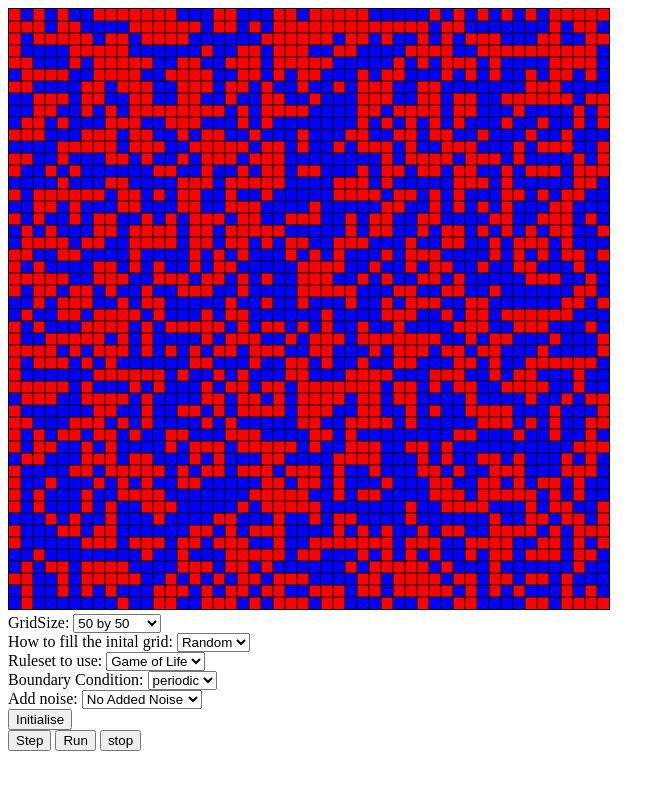
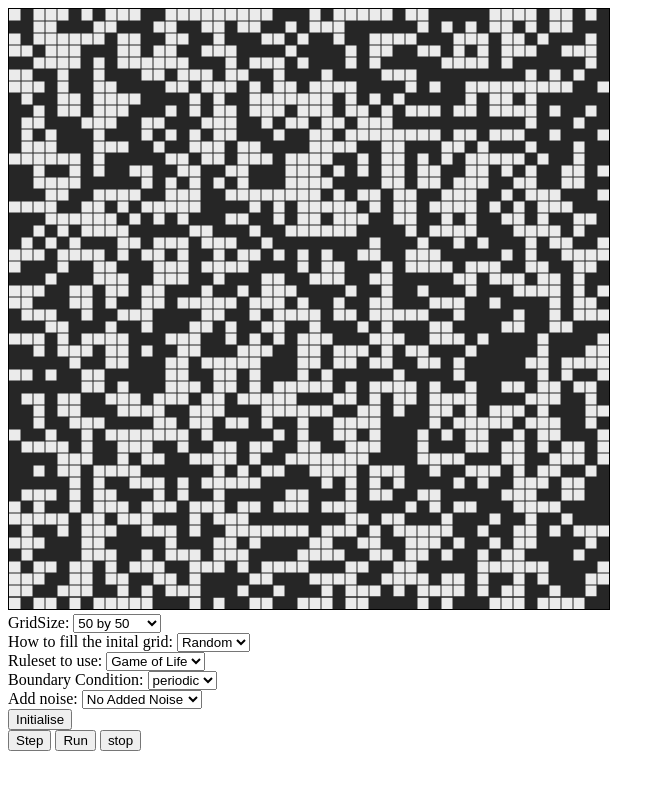
Before and after one commit to ijmbarr/GamesOfLife, a plain HTML site: page index.html in a window 1280 px wide. Both pictures are taken after a click on the button "Initialise". Shown: the whole page, without its empty margins (0-665 px from the left). Drawn offline with nearby package versions, Linux system fonts and the light colour scheme.

Commit message:
corrections to game of life format + colour scheme changes

```diff
--- a/gol.js
+++ b/gol.js
@@ -1,52 +1,53 @@
-var GOL = function(canvasID, opts){
-	console.log(opts);
+var GameOfLife = function(canvasID, opts){
 
-	var canvas = document.getElementById(canvasID);
+    //Initialise things
+    this.canvasID = canvasID;
+    this.opts = opts;
+    this.state = [];
+    this.that = this;
 
-	var state = [];
-
-	//Grid Size
-	var width, height;
-	if(opts["gridSize"] === "50"){
-		width = 50;
-		height = 50;
-	}else if (opts["gridSize"] === "100"){
-		width = 100;
-		height = 100;
-	}else if(opts["gridSize"] === "200"){
-		width = 200;
-		height = 200;
+    //Grid
+    if(opts.gridSize === "50"){
+        this.width = 50;
+        this.height = 50;
+    }else if (opts.gridSize === "100"){
+        this.width = 100;
+        this.height = 100;
+    }else if(opts.gridSize === "200"){
+        this.width = 200;
+        this.height = 200;
     }
 
-	//Grid Type
-	var Grid = new grid(width, height, canvasID);
+    this.Grid = new grid(this.width, this.height, this.canvasID);
 
-	//Boundary Conditions
-	var bc;
-	if(opts["boundary"] === "periodic"){
-		bc = function(current, x, y){
+    //Deal with mouse events
+    this.mouseDown = false;
+    this.cursorPos = {x:undefined, y:undefined};
+}
+
+GameOfLife.prototype.bc = function(current, x, y){
+    if(this.opts.boundary === "periodic"){
         if(y < 0){
-				var tempY = height-1;
-			}else if(y >= height){
+            var tempY = this.height-1;
+        }else if(y >= this.height){
             var tempY = 0;
         }else{
             var tempY = y;
         }
 
         if(x < 0){
-				var tempX = width-1;
-			}else if(x >= width){
+            var tempX = this.width-1;
+        }else if(x >= this.width){
             var tempX = 0;
         }else{
             var tempX = x;
         }
         return current[tempY][tempX];
-		}
-	}else if(opts["boundary"] === "dead"){
-		bc = function(current, x, y){
+
+    }else if(this.opts.boundary === "dead"){
         if(y < 0){
             return 0;
-			}else if(y >= height){
+        }else if(y >= this.height){
             return 0;
         }else{
             var tempY = y;
@@ -54,7 +55,7 @@ var GOL = function(canvasID, opts){
 
         if(x < 0){
             return 0;
-			}else if(x >= width){
+        }else if(x >= this.width){
             return 0;
         }else{
             var tempX = x;
@@ -63,35 +64,35 @@ var GOL = function(canvasID, opts){
     }
 }
 
-	//RuleSet
-	var applyRules;
-	applyRules = function(current, x, y){
+//Update state
+GameOfLife.prototype.applyRules = function(current, x, y){
 
-		count = 0;
+    var count = 0;
+    var xx, yy
     for(xx = -1; xx < 2; xx++){
         for(yy = -1; yy < 2; yy++){
             if(!(xx==0&&yy==0)){
-					count += bc(current, xx + x, yy + y);
+                count += this.bc(current, xx + x, yy + y);
             }
         }
     }
 
     //Add Some Random
-		if(opts["noise"] === "yes"){
-			if (Math.random() >= (1.0 - 1.0/(width*height))){
+    if(this.opts.noise === "yes"){
+        if (Math.random() >= (1.0 - 1.0/(this.width*this.height))){
             return 1;
         }
     }
 
     //Apply Rules
     if(current[y][x] == 1){
-			if(opts["ruleSet"].s.indexOf(count) > -1){
+        if(this.opts.ruleSet.s.indexOf(count) > -1){
             return 1;
         } else {
             return 0;
         }
     } else {
-			if(opts["ruleSet"].b.indexOf(count) > -1){
+        if(this.opts.ruleSet.b.indexOf(count) > -1){
             return 1;
         } else {
             return 0;
@@ -99,88 +100,70 @@ var GOL = function(canvasID, opts){
     }
 }
 
-	//deal with mouse events
-	var mouseDown = false;
-	var cursorPos = {x:undefined, y:undefined};
 
-	var tryToDraw = function(e){
-		if(mouseDown){
-			Grid.PrintIt();
 
-			var cx = Grid.getX(getCursorPosition(e)[0]);
-			var cy = Grid.getY(getCursorPosition(e)[1]);
+GameOfLife.prototype.tryToDraw = function(e, that){
+    if(that.mouseDown){
+        var offset = $("#" + that.canvasID).offset();
+        var cx = that.Grid.getX(e.pageX - offset.left);
+        var cy = that.Grid.getY(e.pageY - offset.top);
 
-			if (!(cursorPos.x == cx && cursorPos.y == cy)){
-				state[cy][cx] = (state[cy][cx] + 1)%2;
-				Grid.drawSingleSquare(cx, cy, state[cy][cx]);
+        if (!(that.cursorPos.x == cx && that.cursorPos.y == cy)){
+            that.state[cy][cx] = (that.state[cy][cx] + 1)%2;
+            that.Grid.drawSingleSquare(cx, cy, that.state[cy][cx]);
 
-				cursorPos.x = cx;
-				cursorPos.y = cy;
+            that.cursorPos.x = cx;
+            that.cursorPos.y = cy;
         }
     }
 }
 
-	function md(e){
-		mouseDown = true;
-		tryToDraw(e);
+GameOfLife.prototype.addMouseListeners = function(that){
+    $("#" + that.canvasID).on("mouseout", function(e){that.mouseDown = false; that.cursorPos = {x:undefined, y:undefined}; });
+    $("#" + that.canvasID).on("mousemove", function(e){that.tryToDraw(e, that); });
+    $("#" + that.canvasID).on("mousedown", function(e){that.mouseDown = true; that.tryToDraw(e, that); });
+    $("#" + that.canvasID).on("mouseup", function(e){that.mouseDown = false; that.cursorPos = {x:undefined, y:undefined}; });
 }
 
-	function mm(e){
-		tryToDraw(e);
+GameOfLife.prototype.removeMouseListeners = function(){
+    $("#" + this.canvasID).unbind("mouseout");
+    $("#" + this.canvasID).unbind("mousemove");
+    $("#" + this.canvasID).unbind("mousedown");
+    $("#" + this.canvasID).unbind("mouseup");
 }
 
-	function mu(){
-		mouseDown = false;
-		cursorPos = {x:undefined, y:undefined};
+
+GameOfLife.prototype.start = function(){
+    var that = this;
+    this.addMouseListeners(that);
+
+    if(this.opts.initial === "random"){
+        this.state = this.randomGrid();
+    } else if (this.opts.initial === "empty"){
+        this.state = this.emptyGrid();
     }
 
-	function addMouseListeners(){
-		canvas.addEventListener("mouseout", mu ,false);
-		canvas.addEventListener("mousemove", mm ,false);
-		canvas.addEventListener("mousedown", md ,false);
-		canvas.addEventListener("mouseup", mu, false);
+    this.Grid.draw(this.state);
 }
 
-	this.removeMouseListeners = function(){
-		console.log("Here");
-		canvas.removeEventListener("mouseout", mu ,false);
-		canvas.removeEventListener("mousemove", mm ,false);
-		canvas.removeEventListener("mousedown", md ,false);
-		canvas.removeEventListener("mouseup", mu, false);
-	}
-
-	//Do Stuff
-
-	this.start = function(){
-		addMouseListeners();
-
-		if(opts["initial"] === "random"){
-			state = randomGrid();
-		} else if (opts["initial"] === "empty"){
-			state = emptyGrid();
-		}
-
-		Grid.draw(state);
-	}
-
-	this.next = function(){
-		newState = emptyGrid();
-		for(y = 0; y < height; y++){
-			for(x = 0; x < width; x++){
-				newState[y][x] = applyRules(state, x, y);
+GameOfLife.prototype.next = function(){
+    var newState = this.emptyGrid();
+    for(var y = 0; y < this.height; y++){
+        for(var x = 0; x < this.width; x++){
+            newState[y][x] = this.applyRules(this.state, x, y);
         }
     }
 
-		state = newState;
-		Grid.draw(state);
+    this.state = newState;
+    this.Grid.draw(this.state);
 }
 
     //Helper functions:
-	var randomGrid = function(){
-		toReturn = [];
-		for(y = 0; y < height; y++){
-			tempRow = []
-			for(x = 0; x < width; x++){
+GameOfLife.prototype.randomGrid = function(){
+    var toReturn = [];
+    for(var y = 0; y < this.height; y++){
+        var tempRow = []
+        for(var x = 0; x < this.width; x++){
             tempRow.push(Math.round(Math.random()));
         }
         toReturn.push(tempRow);
@@ -188,37 +171,14 @@ var GOL = function(canvasID, opts){
     return toReturn;
 }
 
-	var emptyGrid = function(){
-		toReturn = [];
-		for(y = 0; y < height; y++){
-			tempRow = []
-			for(x = 0; x < width; x++){
+GameOfLife.prototype.emptyGrid = function(){
+    var toReturn = [];
+    for(var y = 0; y < this.height; y++){
+        var tempRow = []
+        for(var x = 0; x < this.width; x++){
             tempRow.push(0);
         }
         toReturn.push(tempRow);
     }
     return toReturn;
 }
-
-	var getCursorPosition = function(e) {
-	    var x;
-	    var y;
-
-	    if (e.pageX || e.pageY) {
-			x = e.pageX;
-			y = e.pageY;
-	    }
-	    else {
-		x = e.clientX + document.body.scrollLeft +
-	            document.documentElement.scrollLeft;
-		y = e.clientY + document.body.scrollTop +
-	            document.documentElement.scrollTop;
-	    }
-	    // Convert to coordinates relative to the canvas
-	    var offset = $("#" + canvasID).offset();
-	    x -= offset.left;
-	    y -= offset.top;
-
-	    return [x,y];
-	}
-}
--- a/grid.js
+++ b/grid.js
@@ -1,77 +1,77 @@
 var grid = function(width, height, canvasID){
-	var canvasID = canvasID;
-	var canvas = document.getElementById(canvasID);
-	var canvasContext = canvas.getContext("2d");
+    this.canvasID = canvasID;
+    this.canvas = document.getElementById(canvasID);
+    this.canvasContext = this.canvas.getContext("2d");
 
-	var width = width;
-	var height = height;
+    this.width = width;
+    this.height = height;
 
-	var canvasWidth = canvas.width;
-	var canvasHeight = canvas.height;
+    this.canvasWidth = this.canvas.width;
+    this.canvasHeight = this.canvas.height;
 
-	var dx = canvasWidth/width;
-	var dy = canvasHeight/height;
+    this.dx = this.canvasWidth/this.width;
+    this.dy = this.canvasHeight/this.height;
 
-	var colorMap = {1:"red", 0:"blue"};
-
-	var drawGridRect = function(){
-		//Draw Grid:
-		canvasContext.beginPath();
-
-		for(x = 1; x < width; x++){
-			canvasContext.moveTo(x*dx, 0);
-			canvasContext.lineTo(x*dx, canvasHeight);
+    this.colorMap = {1:"#262626", 0:"#EBEBEB"};
 }
 
-		for(y = 1; y < height; y++){
-			canvasContext.moveTo(0, y*dy);
-			canvasContext.lineTo(canvasWidth, y*dy);
+grid.prototype.drawGridRect = function(){
+    //Draw Grid:
+    this.canvasContext.beginPath();
+    this.canvasContext.lineStyle = this.colorMap[1]
+    this.canvasContext.strokeStyle = this.colorMap[1];
+
+    for(var x = 1; x < this.width; x++){
+        this.canvasContext.moveTo(x*this.dx, 0);
+        this.canvasContext.lineTo(x*this.dx, this.canvasHeight);
     }
 
-		canvasContext.stroke();
+    for(var y = 1; y < this.height; y++){
+        this.canvasContext.moveTo(0, y*this.dy);
+        this.canvasContext.lineTo(this.canvasWidth, y*this.dy);
     }
 
-	var fillGridRect = function(gridArray){
-		canvasContext.beginPath();
-		canvasContext.fillStyle = colorMap[1];
-		for(x=0; x < width; x++){
-			for(y=0;y<height; y++){
+    this.canvasContext.closePath();
+}
+
+grid.prototype.fillGridRect = function(gridArray){
+    this.canvasContext.beginPath();
+    this.canvasContext.fillStyle = this.colorMap[1];
+    for(var x=0; x < this.width; x++){
+        for(var y=0;y < this.height; y++){
             if(gridArray[y][x] == 1){
-					canvasContext.fillRect(x*dx, y*dy, dx, dy);
+                this.canvasContext.rect(x*this.dx, y*this.dy, this.dx, this.dy);
             }
         }
     }
+    this.canvasContext.closePath();
 }
 
-	this.draw = function(gridArray){
+grid.prototype.draw = function(gridArray){
     //Clear Canvas
-		canvasContext.fillStyle = colorMap[0];
-		canvasContext.fillRect(0,0,canvasWidth, canvasHeight);
+    this.canvasContext.fillStyle = this.colorMap[0];
+    this.canvasContext.fillRect(0,0,this.canvasWidth, this.canvasHeight);
 
-		fillGridRect(gridArray);
-		drawGridRect();
+    this.fillGridRect(gridArray);
+    this.canvasContext.fill();
 
+    this.drawGridRect();
+    this.canvasContext.stroke();
 }
 
-	this.drawSingleSquare = function(x,y,z){
-		canvasContext.beginPath();
-		canvasContext.fillStyle = colorMap[z];
-		canvasContext.strokeStyle = "black";
-		canvasContext.rect(x*dx, y*dy, dx, dy);
-		canvasContext.fill();
-		canvasContext.stroke();
+grid.prototype.drawSingleSquare = function(x,y,z){
+    this.canvasContext.beginPath();
+    this.canvasContext.fillStyle = this.colorMap[z];
+    this.canvasContext.strokeStyle = this.colorMap[1];
+    this.canvasContext.rect(x*this.dx, y*this.dy, this.dx, this.dy);
+    this.canvasContext.fill();
+    this.canvasContext.stroke();
 }
 
-	this.getX = function(x){
-		return  Math.floor(x/dx);
+grid.prototype.getX = function(x){
+    return  Math.floor(x/this.dx);
 }
 
-	this.getY = function(y){
-		return  Math.floor(y/dy);
+grid.prototype.getY = function(y){
+    return  Math.floor(y/this.dy);
 }
-
-	this.PrintIt = function(){
-		console.log("Down(" + dx + "," + dy + ")");
-
-	}
-}
--- a/index.html
+++ b/index.html
@@ -120,7 +120,7 @@
     looping = false;
     game.removeMouseListeners();
     delete game;
-    game = new GOL(canvasID, getopts());
+    game = new GameOfLife(canvasID, getopts());
     game.start();
   }
 
@@ -155,7 +155,7 @@
     return window.performance && window.performance.now ? window.performance.now() : new Date().getTime();
   }
 
-  var game = new GOL(canvasID, getopts());
+  var game = new GameOfLife(canvasID, getopts());
   game.start();
   console.log("Here");
 
```
Lines whose indentation alone changed are shown as unchanged.
